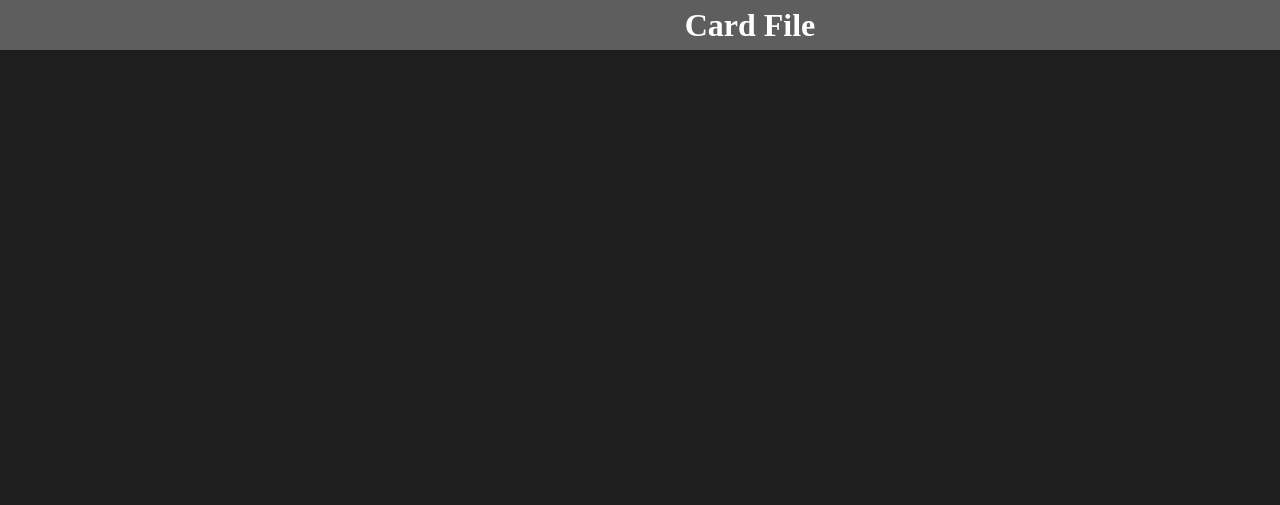
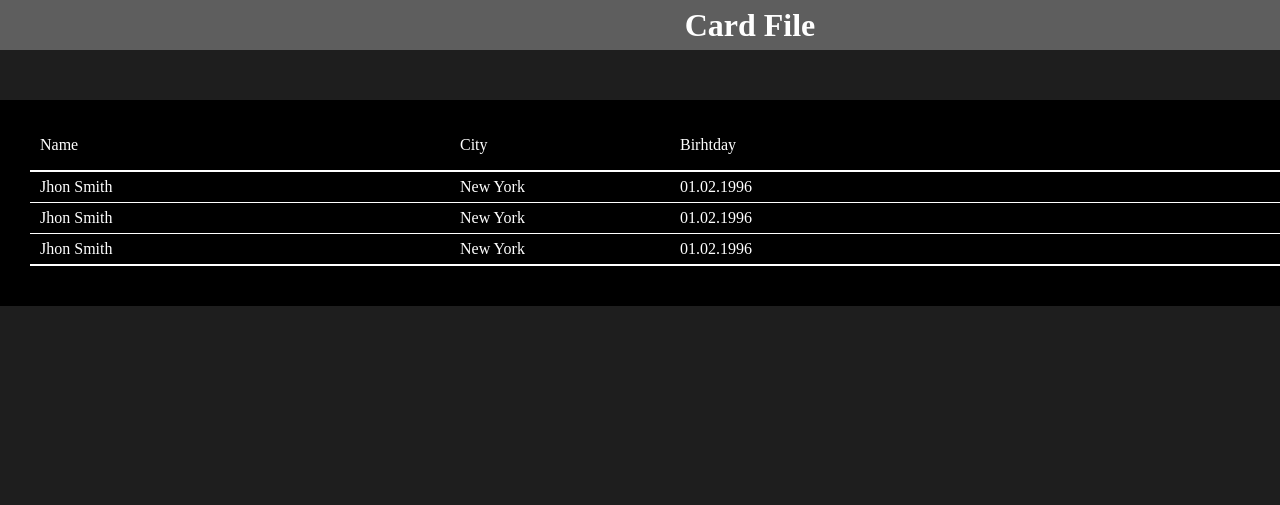
Before and after one commit to konstantos/cardfile, a PHP site: page / in a window 1280 px wide; the page is wider, and only the part inside the window is pictured. Shown: the top 505 px of that part. Run offline with PHP 8.4, Linux system fonts and the light colour scheme.

Commit message:
feat: table created

```diff
--- a/css/style.css
+++ b/css/style.css
@@ -50,3 +50,63 @@ html, body {
     align-items: center;
     justify-content: center;
 }
+
+.content__table {
+    margin: 50px 0 50px 0;
+    background-color: black;
+}
+
+.table {
+}
+
+.table__person {
+    padding: 20px 30px 40px;
+}
+
+.table__thead {
+    display: flex;
+    height: 50px;
+    border-bottom: 2px solid white;
+}
+
+.table__thead .table__td {
+    display: flex;
+    align-items: center;
+}
+
+.table__body {
+}
+
+.table__tr {
+    display: flex;
+    height: 30px;
+    border-bottom: 1px solid white;
+    cursor: pointer;
+}
+
+.table__tr:hover {
+    color: aqua;
+    transition: color 0.5s ease;
+}
+
+.table__tr:last-child {
+    border-bottom: 2px solid white;
+}
+
+.table__td {
+    display: flex;
+    align-items: center;
+    padding: 5px 10px;
+}
+
+.table__td:nth-child(1) {
+    width: 400px;
+}
+
+.table__td:nth-child(2) {
+    width: 200px;
+}
+
+.table__td:nth-child(3) {
+    width: 200px;
+}
--- a/index.html
+++ b/index.html
@@ -14,12 +14,40 @@
         <div class="body__content">
             <header class="header">
                 <div class="container header__container">
-
                     <h1 class="header__title">Card File</h1>
                 </div>
             </header>
             <main class="main">
-                <div class="container"></div>
+                <div class="container">
+                    <div class="content content__table">
+                        <div class="table table__person">
+                            <div class="table__thead">
+                                <div class="table__td">Name</div>
+                                <div class="table__td">City</div>
+                                <div class="table__td">Birhtday</div>
+                            </div>
+                            <div class="table__body">
+                                <div class="table__tr">
+                                    <div class="table__td">Jhon Smith</div>
+                                    <div class="table__td">New York</div>
+                                    <div class="table__td">01.02.1996</div>
+                                </div>
+                                <div class="table__tr">
+                                    <div class="table__td">Jhon Smith</div>
+                                    <div class="table__td">New York</div>
+                                    <div class="table__td">01.02.1996</div>
+                                </div>
+                                <div class="table__tr">
+                                    <div class="table__td">Jhon Smith</div>
+                                    <div class="table__td">New York</div>
+                                    <div class="table__td">01.02.1996</div>
+                                </div>
+                            </div>
+
+
+                        </div>
+                    </div>
+                </div>
             </main>
         </div>
         <footer class="footer">
```
